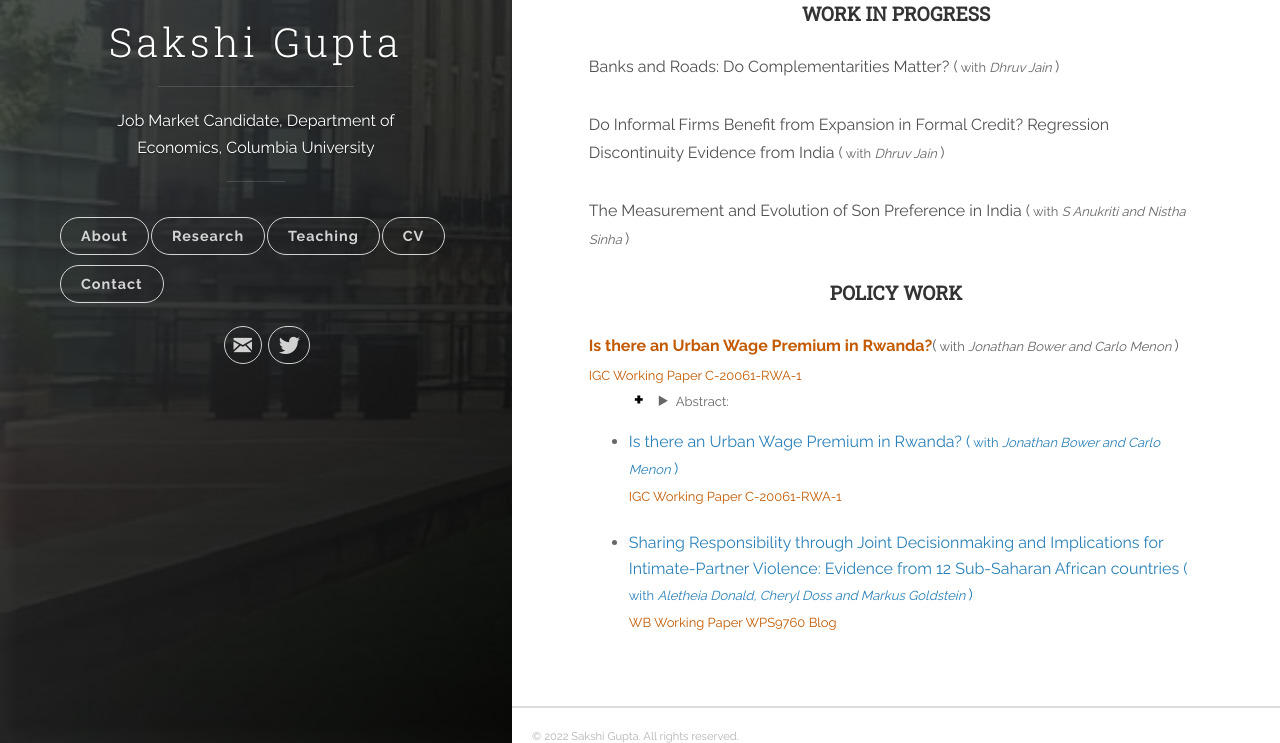
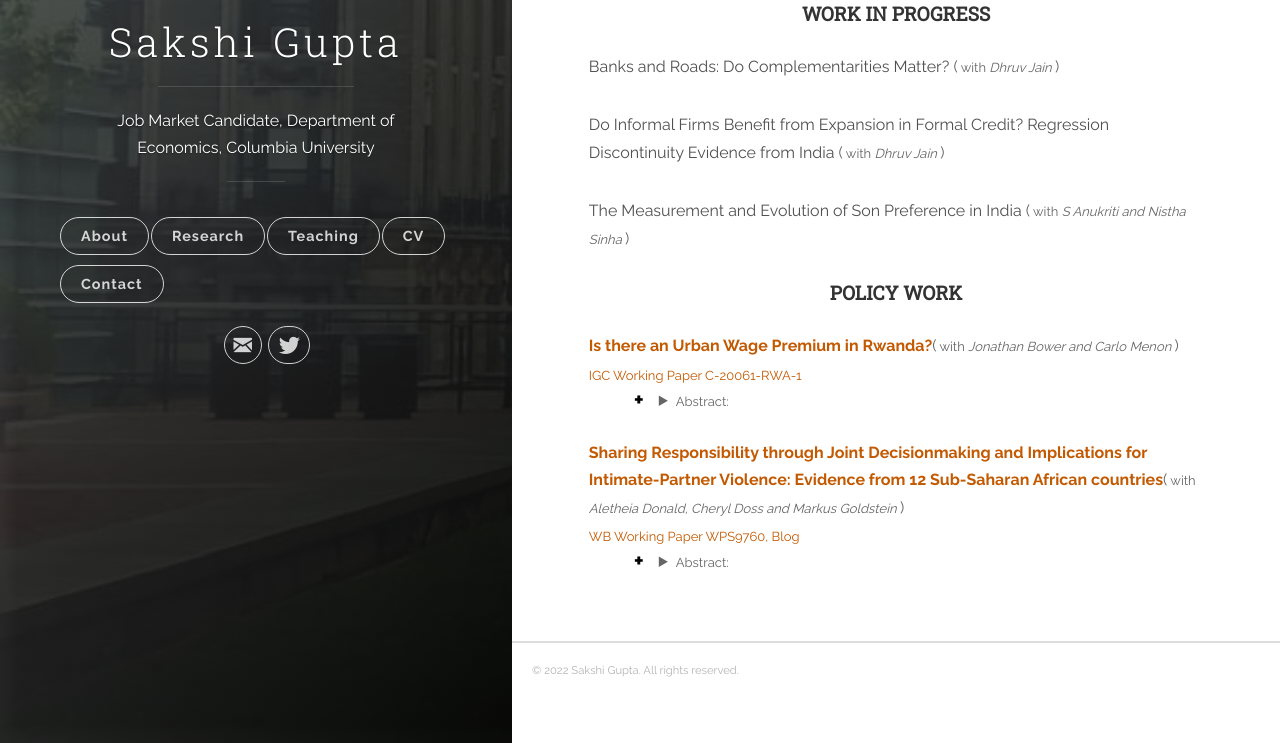
Before and after one commit to Gupta-Sakshi/Gupta-Sakshi.github.io, a Jekyll site: the page built from _posts/2018-06-13-research.markdown, in a window 1280 px wide and 1374 px high, cut to the strip 631-1374 px from the top of the window. Built offline with Jekyll 4.4.1, drawn with Linux system fonts in a browser that asks for light colours.

Commit message:
Update 2018-06-13-research.markdown

```diff
--- a/_posts/2018-06-13-research.markdown
+++ b/_posts/2018-06-13-research.markdown
@@ -40,21 +40,17 @@ effects on the fertility decision of parents? As part of a broader research agen
 
 <h4 style="margin-top:30px;" id="working-papers"><strong><center>POLICY WORK</center></strong></h4>
 
-<p style="margin-top:30px;"><strong><a href="https://www.theigc.org/wp-content/uploads/2021/03/Bower-et-al-2021.pdf" target="_blank"><font size="3" style="color:#C35900">Is there an Urban Wage Premium in Rwanda?</font></a></strong>(<font size="2"> with  <em>Jonathan Bower and Carlo Menon</em> </font>)
+<p style="margin-top:30px;"><strong><a href="https://www.theigc.org/wp-content/uploads/2021/03/Bower-et-al-2021.pdf" target="_blank"><font size="3" style="color:#C35900">Is there an Urban Wage Premium in Rwanda?</font></a></strong>(<font size="2"> with  <em>Jonathan Bower and Carlo Menon</em> </font>)<br>
 <a href="https://www.theigc.org/publication/is-there-an-urban-wage-premium-in-rwanda/" target="_blank"><font size="2" style="color:#C35900">IGC Working Paper C-20061-RWA-1</font></a><br>
 <ul style="margin-top:-17px;">
 <details><summary><font size="2">Abstract:</font></summary><p><font size="2" style="color:#000000;">Kigali, Rwanda’s capital, is growing rapidly, and is by far the largest engine of productivity and growth in the country. Whilst Kigali’s household incomes are higher and poverty incidence is lower than in other parts of the country, new migrants to the city often experience precarious housing conditions and difficulty in accessing decent jobs. This paper uses household data from Rwanda to analyse the urban wage premium and urban consumption premium. We find that both nominal wage and nominal consumption of workers in Rwanda are significantly higher in urban areas than in rural areas - and correlate to city size - even when individual characteristics are controlled for. This implies some form of agglomeration effect inherent to Rwanda's cities. We also find evidence that rural-urban migrants undergo a learning process in which their wage increases as they gain more experience in the city; however this result does not hold for consumption which is higher even in the first two years of living in a city, implying resource transfer. The evidence we find in this paper confirms the importance of the urbanisation process for productivity and wage growth. Our findings have implications for how, and where, Rwanda seeks to harness urbanisation to drive growth through urban investments.</font></p></details></ul>
 
 
 
-
-
-  <ul>
-  <li><font size="3"><span style="color:#C35900"><a href="https://www.theigc.org/wp-content/uploads/2021/03/Bower-et-al-2021.pdf" style="color:#2980b9;" target="_blank">Is there an Urban Wage Premium in Rwanda? (<font size="2"> with  <em>Jonathan Bower and Carlo Menon</em> </font>)</a></span></font>
-  <br/><font size="2"><a href="https://www.theigc.org/publication/is-there-an-urban-wage-premium-in-rwanda/" style="color:#C35900;">IGC Working Paper C-20061-RWA-1 </a></font></li>
-</ul>
-
-  <ul>
-  <li><font size="3"><span style="color:#C35900"><a href="https://documents1.worldbank.org/curated/en/255851630330267060/pdf/Sharing-Responsibility-through-Joint-Decision-Making-and-Implications-for-Intimate-Partner-Violence-Evidence-from-12-Sub-Saharan-African-Countries.pdf" style="color:#2980b9;" target="_blank">Sharing Responsibility through Joint Decisionmaking and Implications for Intimate-Partner Violence: Evidence from 12 Sub-Saharan African countries (<font size="2"> with <em>Aletheia Donald, Cheryl Doss and Markus Goldstein</em> </font>)</a></span></font>
-  <br/><font size="2"><a href="https://documents.worldbank.org/en/publication/documents-reports/documentdetail/255851630330267060/sharing-responsibility-through-joint-decision-making-and-implications-for-intimate-partner-violence-evidence-from-12-sub-saharan-african-countries" style="color:#C35900;"> WB Working Paper WPS9760 </a></font> <font size="2"><a href="https://blogs.worldbank.org/developmenttalk/joint-decision-making-protective-african-women-and-why" style="color:#C35900;"> Blog </a></font> </li>
-</ul>
+<p style="margin-top:30px;"><strong><a href="https://documents1.worldbank.org/curated/en/255851630330267060/pdf/Sharing-Responsibility-through-Joint-Decision-Making-and-Implications-for-Intimate-Partner-Violence-Evidence-from-12-Sub-Saharan-African-Countries.pdf" target="_blank"><font size="3" style="color:#C35900">Sharing Responsibility through Joint Decisionmaking and Implications for Intimate-Partner Violence: Evidence from 12 Sub-Saharan African countries</font></a></strong>(<font size="2"> with  <em>Aletheia Donald, Cheryl Doss and Markus Goldstein</em> </font>)<br>
+<a href="https://documents.worldbank.org/en/publication/documents-reports/documentdetail/255851630330267060/sharing-responsibility-through-joint-decision-making-and-implications-for-intimate-partner-violence-evidence-from-12-sub-saharan-african-countries" target="_blank"><font size="2" style="color:#C35900">WB Working Paper WPS9760</font></a><font size="2"><a href="https://blogs.worldbank.org/developmenttalk/joint-decision-making-protective-african-women-and-why" style="color:#C35900;">, Blog </a></font><br>
+<ul style="margin-top:-17px;">
+<details><summary><font size="2">Abstract:</font></summary><p><font size="2" style="color:#000000;">Intimate partner violence affects 36 percent of women in
+Sub-Saharan Africa. This paper examines the relationship between decision making within couples and the incidence
+of intimate partner violence across 12 African countries. Using the wife’s responses to survey questions, the analysis finds that compared with joint decision making, sole decision making by the husband is associated with a 3.3 percentage point higher incidence of physical intimate partner violence in the last year, while sole decision making by the wife is associated with a 10 percentage point higher incidence. Similar patterns hold for emotional and sexual violence. When the husband’s report of decision making is included in the analysis, joint decision making emerges as protective only when spouses agree that decisions are made jointly. Notably, agreement on joint decision making is associated with lower intimate partner violence than agreement
+on decision making by the husband. The results are consistent with joint decision making as a mechanism that allows spouses to share responsibility and mitigate conflict if the decision is later regretted.</font></p></details></ul>
```
